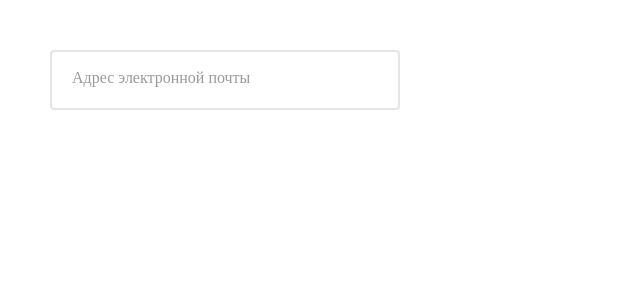
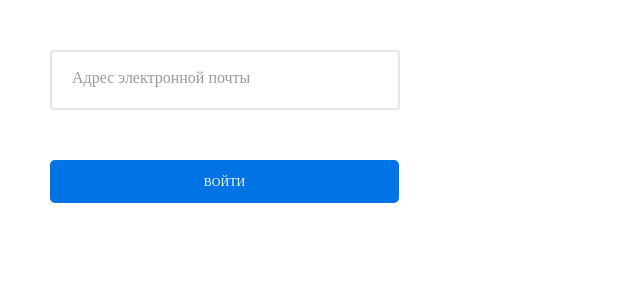
Before and after one commit to Twincki/react-todo-list, a React (Create React App) app: page / in a window 1280 px wide. Shown: the top 300 px of the page, without its empty margins (0-640 px from the left). Built offline with nearby package versions, Linux system fonts and the light colour scheme.

Commit message:
Сделал кнопку

```diff
--- a/src/components/App/App.tsx
+++ b/src/components/App/App.tsx
@@ -1,17 +1,23 @@
-import { useState } from 'react';
-import { Input } from '../Input/Input';
+import { useState } from "react";
+import { Input } from "../Input/Input";
+import { Button } from "../Button/Button";
 
 function App() {
   const [email, setEmail] = useState<string>("");
 
   const onChange = (event: any) => {
     setEmail(event.target.value);
-  }
+  };
 
   return (
     <div>
-      <Input placeholder='Адрес электронной почты' value={email} onChange={onChange} />
-    </div >
+      <Input
+        placeholder="Адрес электронной почты"
+        value={email}
+        onChange={onChange}
+      />
+      <Button children="ВОЙТИ" />
+    </div>
   );
 }
 
--- /dev/null
+++ b/src/components/Button/Button.tsx
@@ -0,0 +1,21 @@
+import React from "react";
+import styles from "./button.module.scss";
+
+function onClick() {
+  console.log("Attempt to login user");
+}
+
+interface ButtonProps {
+  children?: string;
+}
+
+export function Button(props: ButtonProps) {
+  const { children } = props;
+  return (
+    <div>
+      <button onClick={onClick} className={styles.root}>
+        <span className={styles.btnText}>{children}</span>
+      </button>
+    </div>
+  );
+}
--- /dev/null
+++ b/src/components/Button/button.module.scss
@@ -0,0 +1,24 @@
+.root {
+  margin-top: 50px;
+  width: 349px;
+  height: 43px;
+  background-color: var(--button-bg);
+  border-radius: 5px;
+  border: none;
+  transition: 0.3s;
+  cursor: pointer;
+  &:hover {
+    background-color: #0061bb;
+  }
+  &:active {
+    background-color: #0053a0;
+  }
+}
+
+.btnText {
+  font-weight: 500;
+  font-family: Brutal Type;
+  font-size: 12px;
+  color: var(--button-font-color);
+  text-transform: uppercase;
+}
--- a/src/styles/global.scss
+++ b/src/styles/global.scss
@@ -1,8 +1,11 @@
-@import './font.scss';
+@import "./font.scss";
 
 :root {
-  --main-bg: #D9E4F5;
+  --main-bg: #d9e4f5;
   --font-color: #212121;
+
+  --button-bg: #0074e4;
+  --button-font-color: #ffff;
 }
 
 * {
```
Also changed, not shown: src/components/Input/Input.tsx (+11 -7 lines).
